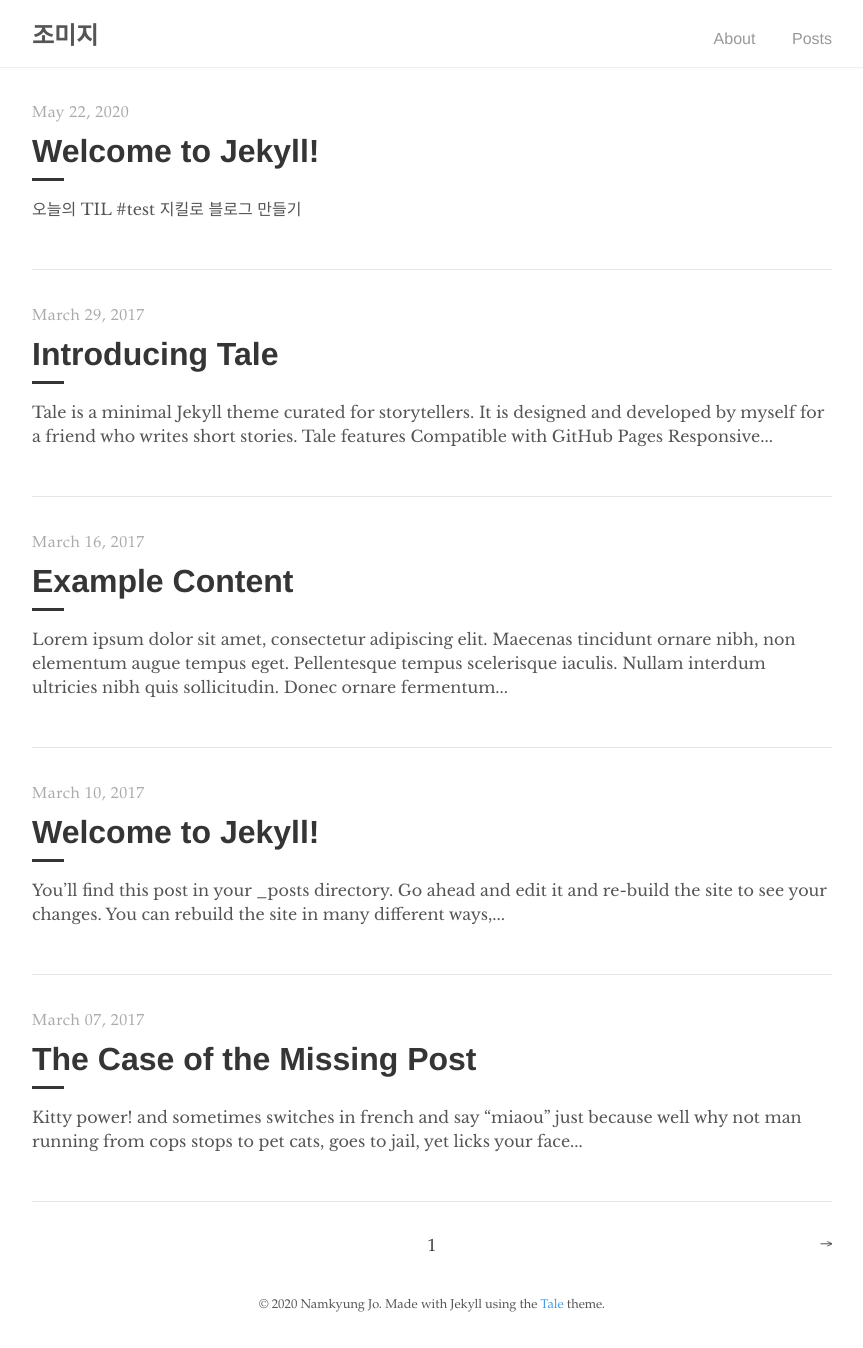
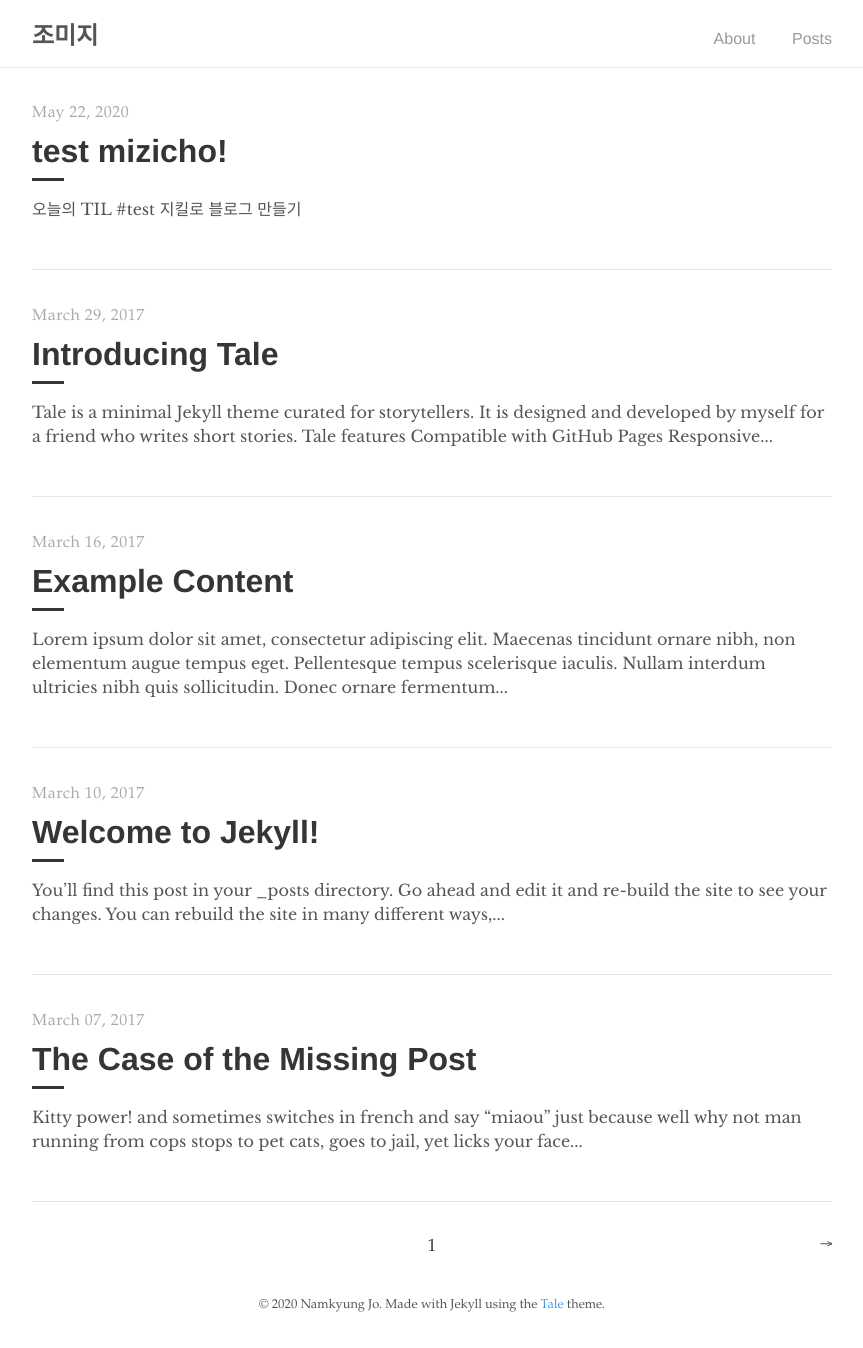
Before and after one commit to mizicho/mizicho.github.io, a Jekyll site: the page built from index.html, in a window 1280 px wide. Shown: the whole page, without its empty margins (208-1071 px from the left). Built offline with Jekyll 4.4.1, drawn with Linux system fonts in a browser that asks for light colours; the list of posts is cut into pages by our own code.

Commit message:
Update 2020-05-22-test-post.md

```diff
--- a/_posts/2020-05-22-test-post.md
+++ b/_posts/2020-05-22-test-post.md
@@ -1,7 +1,7 @@
 ---
 layout: post
-title:  "Welcome to Jekyll!"
-author: "Jekyll"
+title:  "test mizicho!"
+author: "Mizicho"
 ---
 
 오늘의 TIL #test
```
